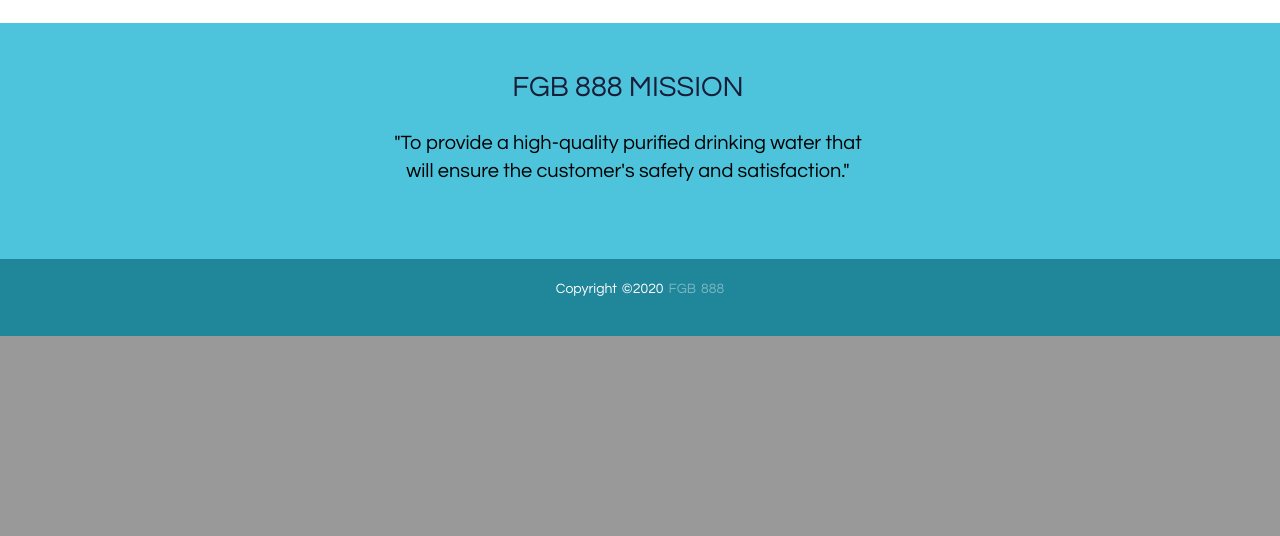
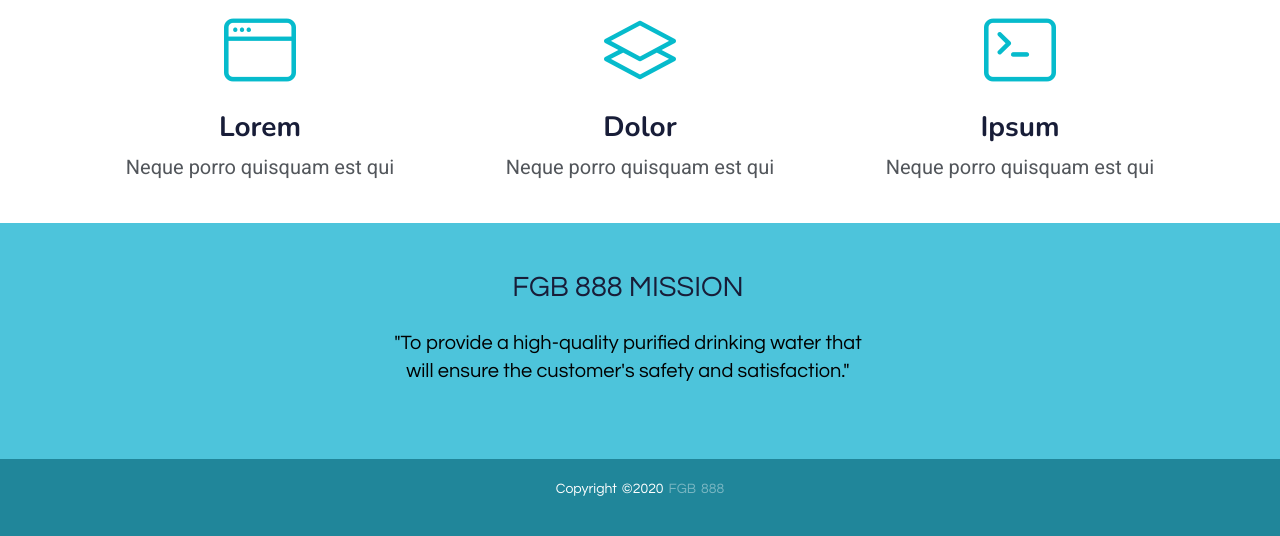
Before and after one commit to eightmoons/water_station_project, a PHP site: page / in a window 1280 px wide. Shown: the part 1362-1898 px from the top of the page. Before the commit the page ends 1698 px from the top, so only its background shows below. Run offline with PHP 8.4, Linux system fonts and the light colour scheme; some libraries are stand-ins or nearby versions.

Commit message:
[add] requirements

```diff
--- a/src/css/navbar.css
+++ b/src/css/navbar.css
@@ -46,3 +46,57 @@
 	position: relative;
 	bottom: 0;
 }
+
+.masthead {
+	background-color: #f8f9fa;
+	padding-top: 9.5rem;
+	padding-bottom: 5rem;
+  }
+  .masthead .masthead-device-mockup {
+	display: flex;
+	align-items: center;
+	justify-content: center;
+	position: relative;
+  }
+  .masthead .masthead-device-mockup .circle {
+	position: absolute;
+	fill: url(#circleGradient);
+	width: 70%;
+	display: none;
+  }
+  .masthead .masthead-device-mockup .circle .gradient-start-color {
+	stop-color: #2937f0;
+  }
+  .masthead .masthead-device-mockup .circle .gradient-end-color {
+	stop-color: #9f1ae2;
+  }
+  .masthead .masthead-device-mockup .shape-1 {
+	position: absolute;
+	height: 1rem;
+	width: 1rem;
+	transform: rotate(-10deg);
+	fill: #2937f0;
+	bottom: 15%;
+	left: 10%;
+  }
+  .masthead .masthead-device-mockup .shape-2 {
+	position: absolute;
+	height: 0.75rem;
+	width: 0.75rem;
+	fill: #2937f0;
+	top: 15%;
+	right: 10%;
+  }
+  .masthead .masthead-device-mockup .device-wrapper {
+	max-width: 10rem;
+  }
+
+  .features-icons .features-icons-ifeattem {
+	max-width: 20rem;
+  }
+  .features-icons .features-icons-item .features-icons-icon {
+	height: 7rem;
+  }
+  .features-icons .features-icons-item .features-icons-icon i {
+	font-size: 4.5rem;
+  }
--- a/src/index.php
+++ b/src/index.php
@@ -108,6 +108,33 @@ if (isset($_SESSION['id'])) {
         </p>
 	</center>
 
+  <section class="features-icons text-center">
+            <div class="container">
+                <div class="row">
+                    <div class="col-lg-4">
+                        <div class="features-icons-item mx-auto mb-5 mb-lg-0 mb-lg-3">
+                            <div class="features-icons-icon d-flex"><i class="bi-window m-auto text-primary"></i></div>
+                            <h3>Lorem</h3>
+                            <p class="lead mb-0">Neque porro quisquam est qui </p>
+                        </div>
+                    </div>
+                    <div class="col-lg-4">
+                        <div class="features-icons-item mx-auto mb-5 mb-lg-0 mb-lg-3">
+                            <div class="features-icons-icon d-flex"><i class="bi-layers m-auto text-primary"></i></div>
+                            <h3>Dolor</h3>
+                            <p class="lead mb-0">Neque porro quisquam est qui </p>
+                        </div>
+                    </div>
+                    <div class="col-lg-4">
+                        <div class="features-icons-item mx-auto mb-0 mb-lg-3">
+                            <div class="features-icons-icon d-flex"><i class="bi-terminal m-auto text-primary"></i></div>
+                            <h3>Ipsum</h3>
+                            <p class="lead mb-0">Neque porro quisquam est qui </p>
+                        </div>
+                    </div>
+                </div>
+            </div>
+        </section>
 <br>
 <footer>
 		<div class="footer-content row text-center">
```
Also changed, not shown: src/aboutus.php (+18 -28 lines), src/tutorials.php (+28 -0 lines), src/img/info-bg.gif (added).
